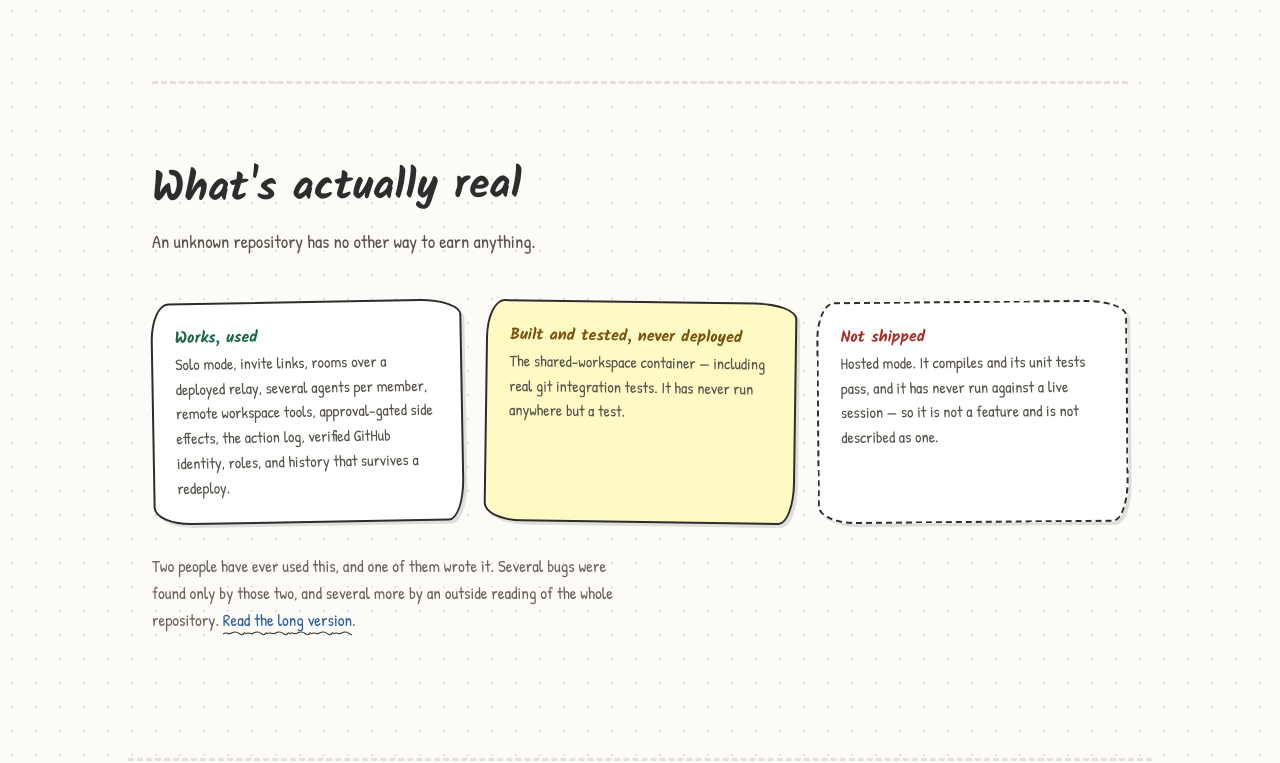
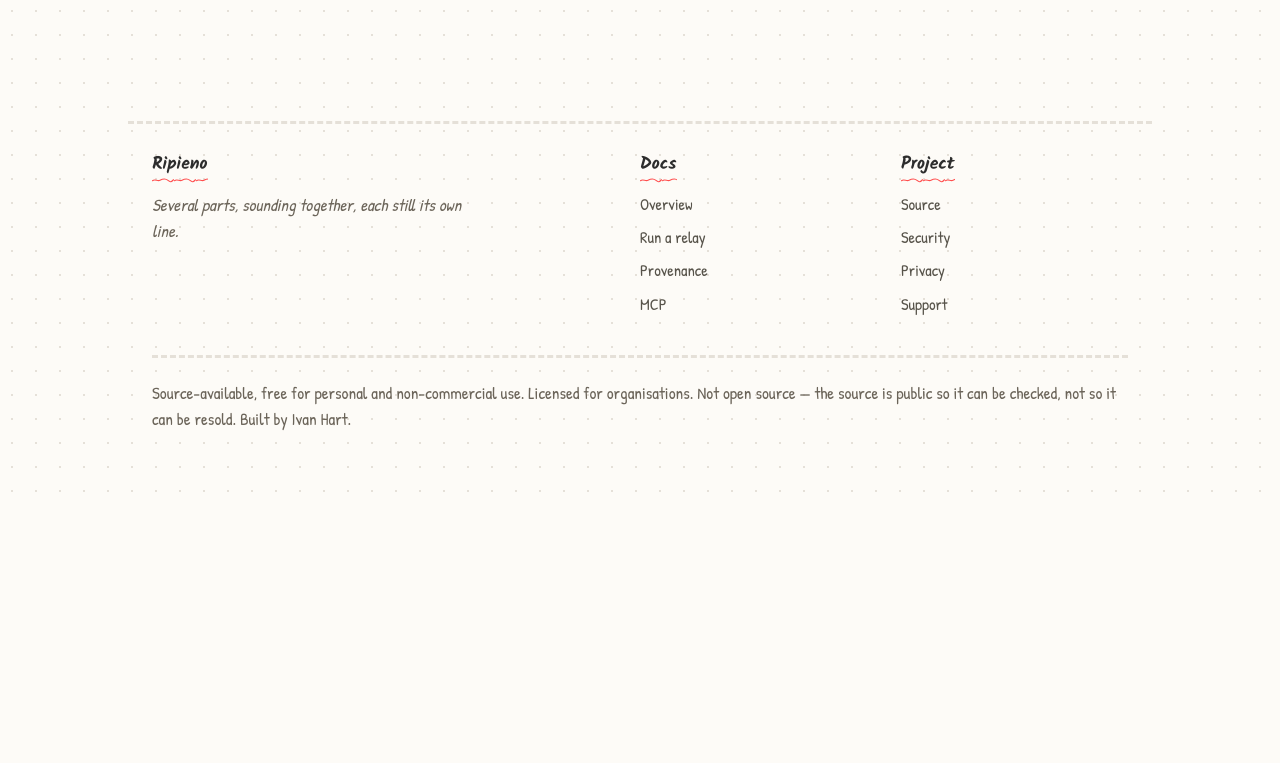
Before and after one commit to ijmh2/ripieno, a website: page site/index.html in a window 1280 px wide. Shown: the part 5977-6740 px from the top of the page. After the commit the page ends 6478 px from the top, so only its background shows below. Drawn offline with Linux system fonts and the light colour scheme.

Commit message:
A status section is a thing to maintain, not a thing that sells
Cataloguing what is unfinished asks a first-time reader to weigh three
categories before they have any reason to care about one, and it dates
the moment either of the other two moves.

The page now closes on how to install it, which is the thing a reader
who got that far actually wants. The hero comment lost its justification
with it — it argued against mixing a screenshot in by naming this
section — so it now argues the same point on its own terms.

```diff
--- a/site/index.html
+++ b/site/index.html
@@ -59,8 +59,7 @@
     <!-- Drawn, not photographed. Everything illustrative on this page is markup;
          only the two terminals are literal machine output. Mixing a screenshot in
          put two visual registers on one page, and left the reader unsure which
-         parts were real — which on a page ending in "What's actually real" is the
-         one ambiguity worth spending markup to remove. -->
+         parts were a real interface and which were an illustration of one. -->
     <div class="hero-shot">
       <div class="room" role="img" aria-label="The Ripieno room panel: three people present with their own agents, a message from ijmh1, a correction from you, an agent reply acting on it, an action log naming which agent did what on whose machine, and an approval card asking permission to run a command.">
         <div class="room-top">
@@ -342,37 +341,6 @@ cd ripieno &amp;&amp; npm run setup</code></pre>
     </ol>
   </section>
 
-  <!-- ================= HONEST STATUS ================= -->
-  <section class="honest">
-    <div class="section-head">
-      <h2>What's actually real</h2>
-      <p>An unknown repository has no other way to earn anything.</p>
-    </div>
-    <div class="status">
-      <div class="st works">
-        <p class="st-h">Works, used</p>
-        <p>Solo mode, invite links, rooms over a deployed relay, several agents per member,
-        remote workspace tools, approval-gated side effects, the action log, verified GitHub
-        identity, roles, and history that survives a redeploy.</p>
-      </div>
-      <div class="st built">
-        <p class="st-h">Built and tested, never deployed</p>
-        <p>The shared-workspace container — including real git integration tests. It has never
-        run anywhere but a test.</p>
-      </div>
-      <div class="st not">
-        <p class="st-h">Not shipped</p>
-        <p>Hosted mode. It compiles and its unit tests pass, and it has never run against a live
-        session — so it is not a feature and is not described as one.</p>
-      </div>
-    </div>
-    <p class="honest-foot">
-      Two people have ever used this, and one of them wrote it. Several bugs were found only by
-      those two, and several more by an outside reading of the whole repository.
-      <a href="overview.html">Read the long version</a>.
-    </p>
-  </section>
-
 </main>
 
 <footer class="foot site-foot">
--- a/site/landing.css
+++ b/site/landing.css
@@ -519,26 +519,6 @@ ol.steps pre { margin: 0 0 12px; font-size: 0.82rem; max-width: 100%; }
 ol.steps pre code { white-space: pre-wrap; overflow-wrap: anywhere; }
 .muted { font-size: 1rem; color: var(--ink-faint); }
 
-/* ---------------- status ---------------- */
-
-.status { display: grid; gap: 22px; }
-.st {
-  background: var(--card);
-  border: 2px solid var(--ink);
-  border-radius: var(--wobbly-md);
-  padding: 22px;
-  box-shadow: var(--shadow-sm);
-}
-.st.works { transform: rotate(-1deg); }
-.st.built { background: var(--postit); transform: rotate(0.8deg); }
-.st.not   { border-style: dashed; transform: rotate(-0.5deg); }
-.st-h { font-family: var(--marker-font); font-size: 1.08rem; font-weight: 700; margin: 0 0 12px; }
-.st.works .st-h { color: var(--green); }
-.st.built .st-h { color: var(--ochre); }
-.st.not   .st-h { color: var(--marker); }
-.st p { font-size: 1rem; color: var(--ink-soft); margin: 0; line-height: 1.55; max-width: none; }
-.honest-foot { margin: 30px 0 0; color: var(--ink-faint); font-size: 1.05rem; max-width: 64ch; }
-
 /* ---------------- footer ---------------- */
 
 .site-foot { max-width: 64rem; }
@@ -577,7 +557,6 @@ ol.steps pre code { white-space: pre-wrap; overflow-wrap: anywhere; }
   .feature { grid-template-columns: 1fr 1fr; gap: 64px; }
   .feature.reverse .feature-copy { order: 2; }
   ol.steps { grid-template-columns: repeat(3, 1fr); }
-  .status { grid-template-columns: repeat(3, 1fr); }
   .foot-cols { grid-template-columns: 2fr 1fr 1fr; }
 }
 
```
